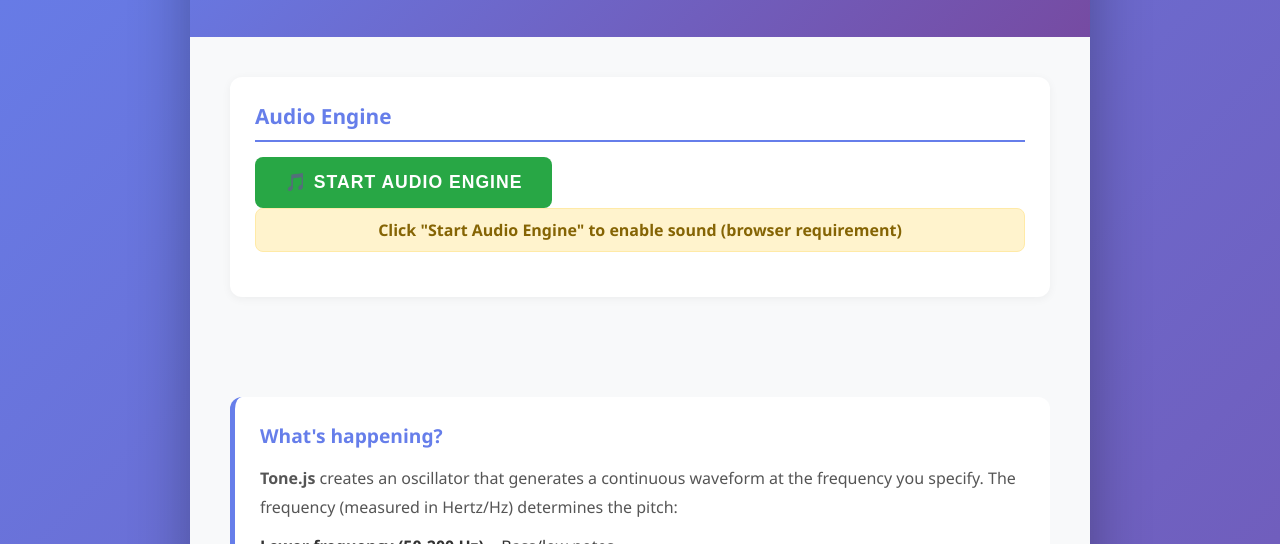
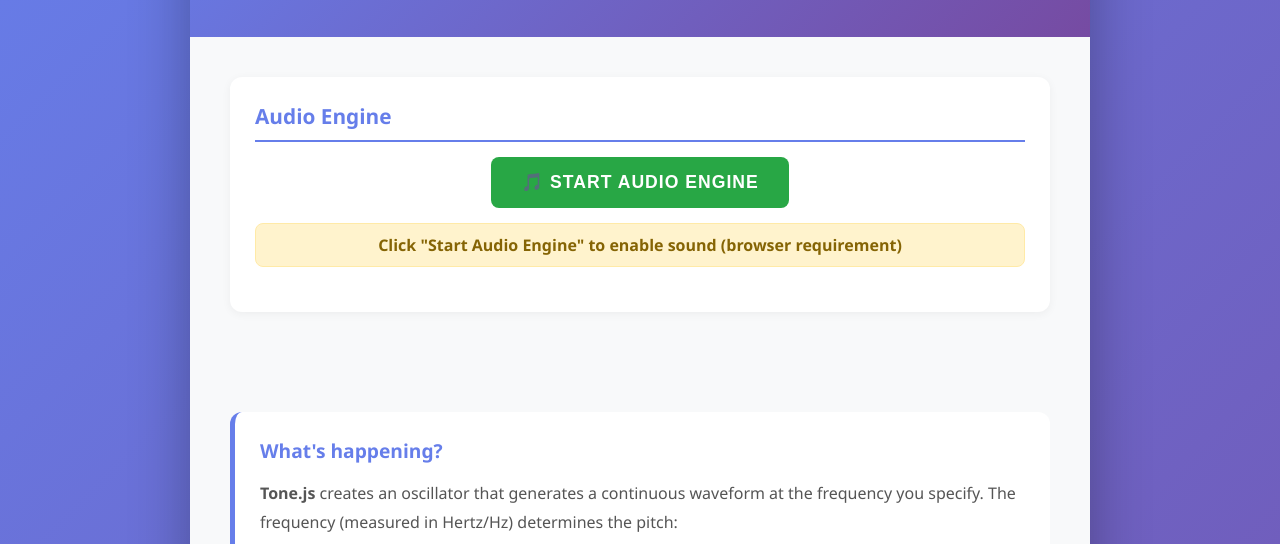
Before and after one commit to marcokuhn/WebAudioWorkshop, a plain HTML site: page 01-simple-oscillator/index.html in a window 1280 px wide. Shown: the part 184-728 px from the top of the page. Drawn offline with nearby package versions, Linux system fonts and the light colour scheme.

Commit message:
Center align "Start Audio Engine" button in multiple examples and update .gitignore to include ui-fundamentals/.DS_Store

```diff
--- a/01-simple-oscillator/index.html
+++ b/01-simple-oscillator/index.html
@@ -21,7 +21,9 @@
             <!-- Start Audio Context Button -->
             <div class="control-group">
                 <h3>Audio Engine</h3>
-                <button class="btn btn-success" id="startAudioBtn">🎵 Start Audio Engine</button>
+                <div style="text-align: center; margin-bottom: 15px;">
+                    <button class="btn btn-success" id="startAudioBtn">🎵 Start Audio Engine</button>
+                </div>
                 <div class="status status-warning" id="statusMessage">
                     Click "Start Audio Engine" to enable sound (browser requirement)
                 </div>
```
Also changed, not shown: 02-oscillator-gain/index.html (+3 -1 lines), 03-oscillator-filter-gain/index.html (+3 -1 lines), 04-oscillator-adsr/index.html (+3 -1 lines), 05-midi-trigger/index.html (+3 -1 lines), 06-sample-playback/index.html (+3 -1 lines), 07-sample-effects/index.html (+3 -1 lines), 08-sample-visualization/index.html (+3 -1 lines), 09-multiple-oscillators/index.html (+3 -1 lines), 10-lfo-modulation/index.html (+3 -1 lines), 11-sequencer/index.html (+3 -1 lines), 2 other files.
